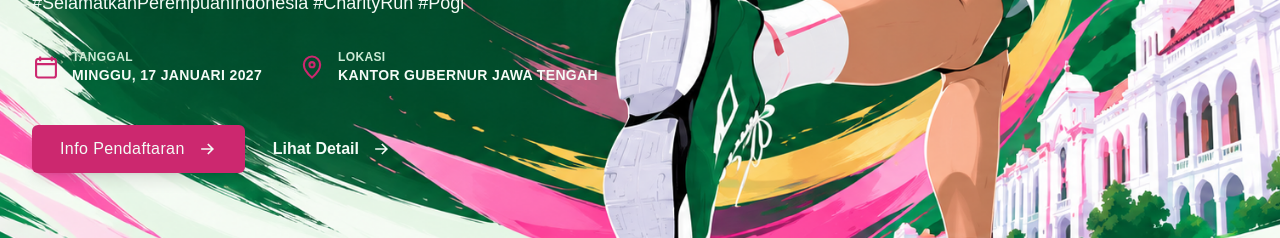
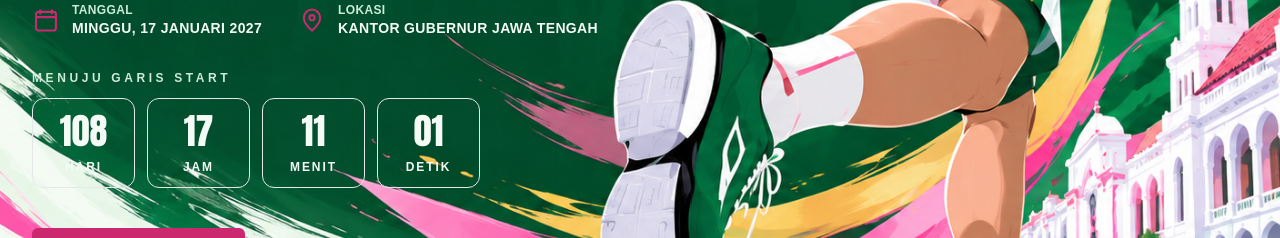
Before and after one commit to moeda-team/sprinrun2027, a Next.js app: page / in a window 1280 px wide. Shown: the part 516-754 px from the top of the page. Built offline with nearby package versions, Linux system fonts and the light colour scheme; no server answers.

Commit message:
feat: add EventCountdown component to display countdown for SPRIN RUN 2027

```diff
--- /dev/null
+++ b/src/components/sections/EventCountdown.tsx
@@ -0,0 +1,46 @@
+'use client';
+
+import { useEffect, useState } from 'react';
+
+const eventTime = new Date('2027-01-17T04:30:00+07:00').getTime();
+const units = [
+  { label: 'Hari', seconds: 86_400 },
+  { label: 'Jam', seconds: 3_600 },
+  { label: 'Menit', seconds: 60 },
+  { label: 'Detik', seconds: 1 },
+];
+
+export function EventCountdown() {
+  const [remainingSeconds, setRemainingSeconds] = useState<number | null>(null);
+
+  useEffect(() => {
+    const updateCountdown = () => {
+      setRemainingSeconds(Math.max(0, Math.floor((eventTime - Date.now()) / 1_000)));
+    };
+
+    updateCountdown();
+    const interval = window.setInterval(updateCountdown, 1_000);
+    return () => window.clearInterval(interval);
+  }, []);
+
+  return (
+    <div className="hero-fade-up hero-delay-3 mt-8" aria-label="Hitung mundur menuju SPRIN RUN 2027">
+      <p className="text-xs font-bold uppercase tracking-[.3em] text-soft-mint">Menuju garis start</p>
+      <div className="mt-3 grid max-w-md grid-cols-4 gap-2 sm:gap-3" aria-live="off">
+        {units.map(({ label, seconds }) => {
+          const value = remainingSeconds === null
+            ? '--'
+            : String(label === 'Hari' ? Math.floor(remainingSeconds / seconds) : Math.floor(remainingSeconds / seconds) % 60).padStart(2, '0');
+
+          return (
+            <div key={label} className="rounded-xl border border-off-white/25 bg-deep-green/35 px-2 py-3 text-center backdrop-blur-sm sm:px-4">
+              <span className="block font-display text-3xl leading-none tabular-nums sm:text-4xl">{value}</span>
+              <span className="mt-2 block text-[.65rem] font-bold uppercase tracking-[.16em] text-off-white/75 sm:text-xs">{label}</span>
+            </div>
+          );
+        })}
+      </div>
+      {remainingSeconds === 0 && <p className="mt-3 text-sm font-semibold text-soft-mint">SPRIN RUN 2027 telah dimulai!</p>}
+    </div>
+  );
+}
--- a/src/components/sections/Hero.tsx
+++ b/src/components/sections/Hero.tsx
@@ -1,6 +1,7 @@
 import { site } from '@/config/site';
 import { Button } from '@/components/ui/Button';
 import { Container } from '@/components/ui/Container';
+import { EventCountdown } from '@/components/sections/EventCountdown';
 
 function CalendarIcon({ className = '' }: { className?: string }) {
   return <svg aria-hidden="true" className={className} fill="none" viewBox="0 0 24 24" stroke="currentColor" strokeWidth="1.8"><rect x="3.5" y="5" width="17" height="16" rx="2" /><path d="M7 3v4M17 3v4M3.5 9.5h17" /></svg>;
@@ -41,6 +42,7 @@ export function Hero() {
               <span><strong className="block text-xs text-soft-mint">Lokasi</strong>{site.venue}</span>
             </div>
           </div>
+          <EventCountdown />
           <div className="hero-fade-up hero-delay-4 mt-10 flex flex-wrap items-center gap-7">
             <Button className="rounded-full px-7 font-extrabold tracking-wide shadow-lg shadow-deep-green/20 transition-all duration-300 ease-out hover:-translate-y-0.5 hover:scale-[1.03]" href={site.registrationUrl}>
               {site.labels.heroAction} <ArrowIcon className="ml-3 h-5 w-5" />
```
